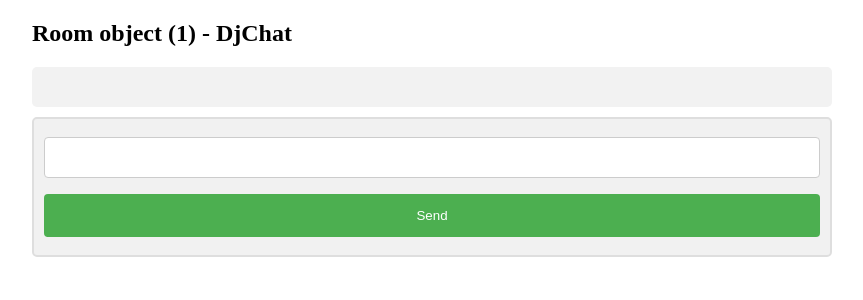
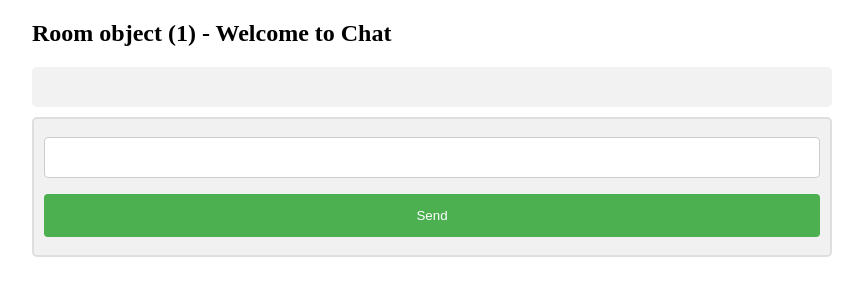
Before and after one commit to ashutoshacharya24/Django_Chat_app, a Django app: template templates/room.html in a window 1280 px wide. Shown: the top 300 px of the page, without its empty margins (208-1071 px from the left). Run offline with Django 3.2, Linux system fonts and the light colour scheme; tables that the repository leaves empty hold one stand-in row (values such as "Sample post"); the template is opened without the code that fills it: values that come from a table or form of the project are taken from there, most other values are stand-ins (such as "Sample title", 1, 10 or a date in 2020); data that the repository does not hold is empty; some libraries are stand-ins or nearby versions.

Commit message:
refactor room.html

```diff
--- a/templates/room.html
+++ b/templates/room.html
@@ -56,14 +56,10 @@
 </head>
 <body>
 
-<h2>{{room}} - DjChat</h2>
+<h2>{{room}} - Welcome to Chat</h2>
 
 <div id="display">
 
-<!-- <div class="container darker">
-  <b>Tom</b><p>Hello Everyone, How Are You Guys Doing?</p>
-  <span class="time-left">20th, April 2021</span>
-</div> -->
 
 </div>
 
```
